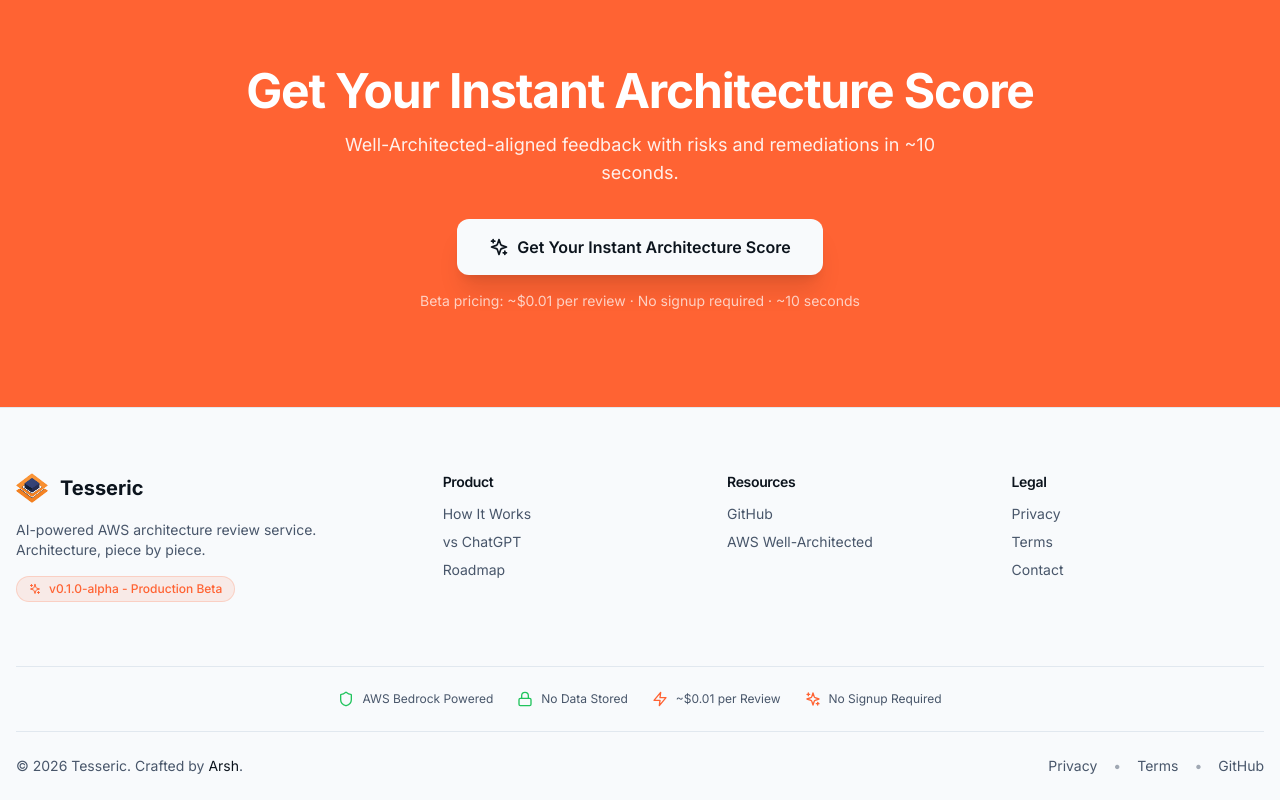
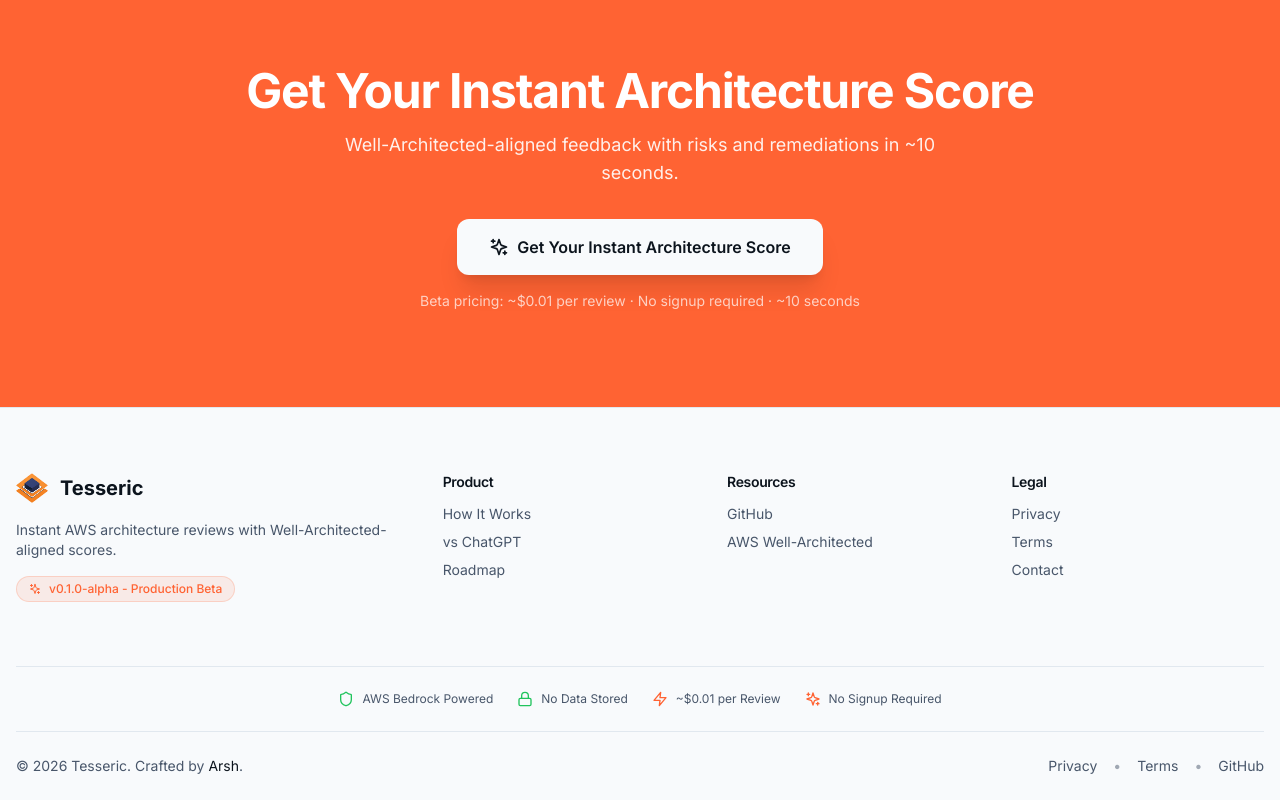
Before and after one commit to iamarsh/tesseric, a Next.js app in the folder frontend/: page / in a window 1280 px wide. Shown: the part 4297-5097 px from the top of the page. Built offline with nearby package versions, Linux system fonts and the light colour scheme.

Commit message:
Update footer tagline

```diff
--- a/frontend/components/layout/Footer.tsx
+++ b/frontend/components/layout/Footer.tsx
@@ -46,7 +46,7 @@
                 </span>
               </Link>
               <p className="text-muted-foreground text-sm mb-4 max-w-sm">
-                AI-powered AWS architecture review service. Architecture, piece by piece.
+                Instant AWS architecture reviews with Well-Architected-aligned scores.
               </p>
               <div className="inline-flex items-center gap-2 px-3 py-1 rounded-full bg-primary/10 text-primary border border-primary/20 text-xs font-medium">
                 <Sparkles className="h-3 w-3" />
```
